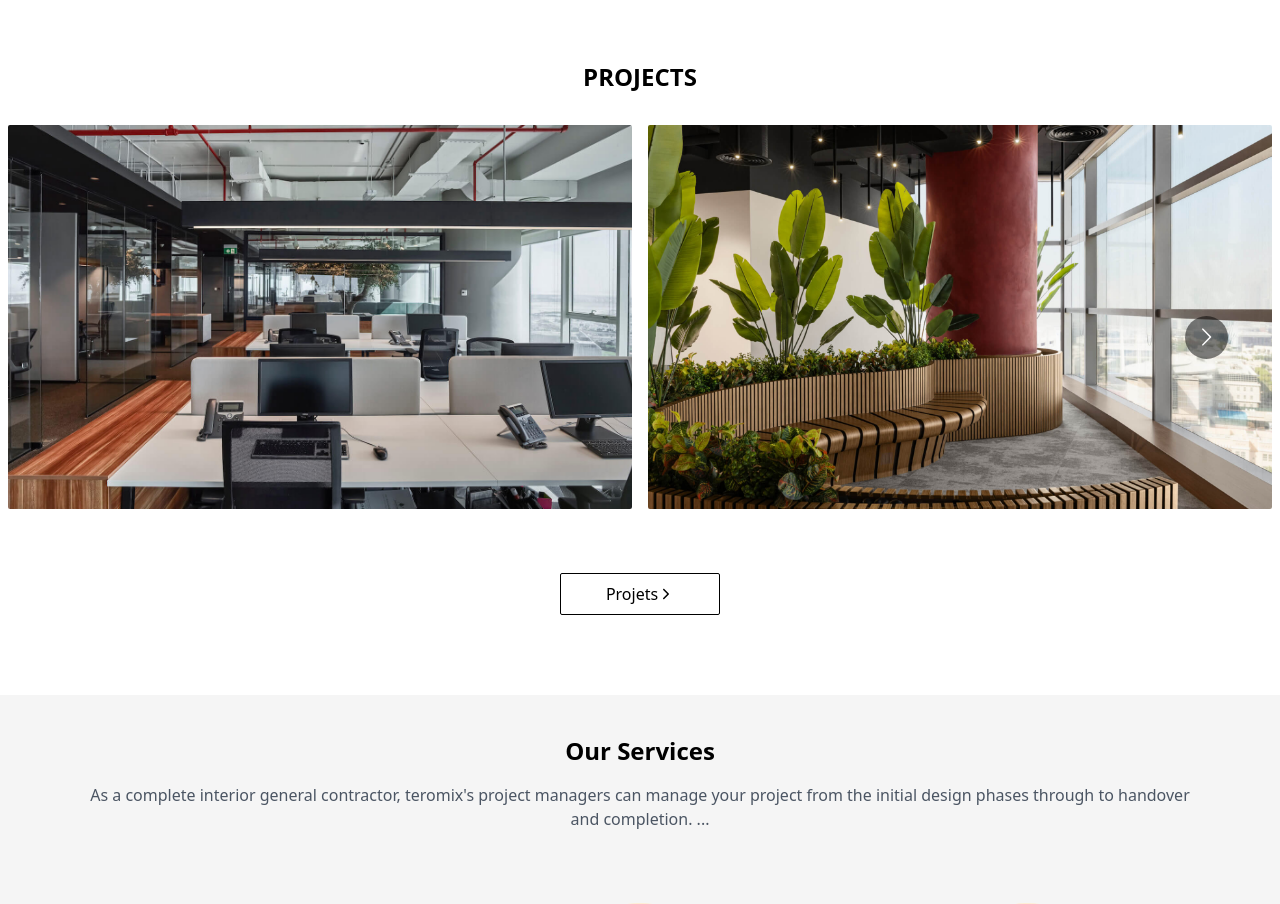
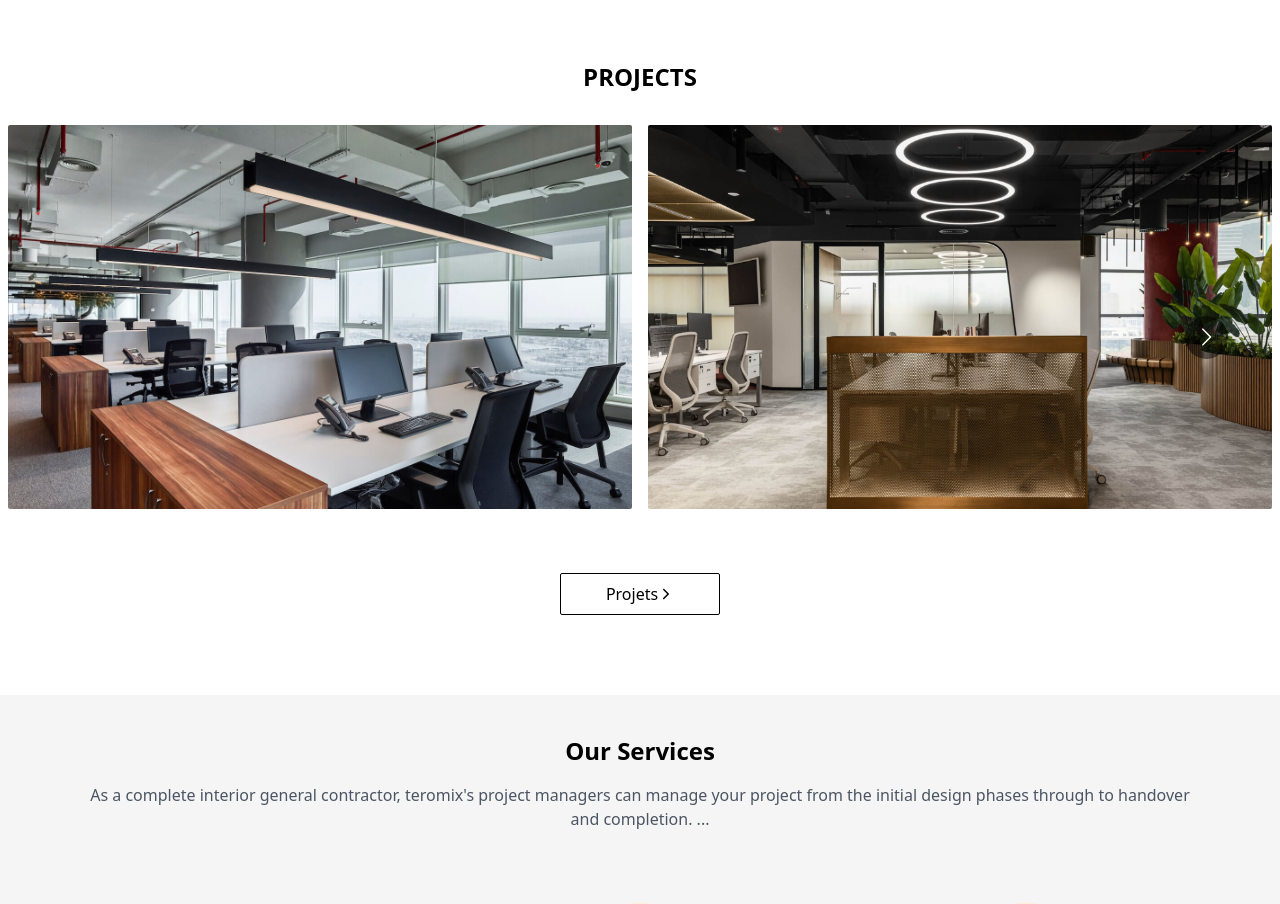
Before and after one commit to Mehdi-Jafarpour/teromix, a React (Create React App) app: page / in a window 1280 px wide. Shown: the part 1860-2764 px from the top of the page. Built offline with nearby package versions, Linux system fonts and the light colour scheme.

Commit message:
start intro

```diff
--- a/package.json
+++ b/package.json
@@ -6,6 +6,7 @@
     "@testing-library/jest-dom": "^5.17.0",
     "@testing-library/react": "^13.4.0",
     "@testing-library/user-event": "^13.5.0",
+    "gsap": "^3.12.5",
     "react": "^18.3.1",
     "react-dom": "^18.3.1",
     "react-icons": "^5.3.0",
--- a/src/components/ProjetCarousel.js
+++ b/src/components/ProjetCarousel.js
@@ -18,7 +18,7 @@ const ProjectCarousel = ({ projects }) => {
         {projects.cards.map((project) => (
           <div key={project.id} className="relative w-full h-[400px] p-2 mb-10">
             <img
-              src={project.photos[1]} // Display the first photo from the array
+              src={project.photos[0]} // Display the first photo from the array
               alt={project.client}
               className="w-full h-full object-cover rounded-sm"
             />
```
Also changed, not shown: 1 other file (tests, documents, lock files or other folders).
